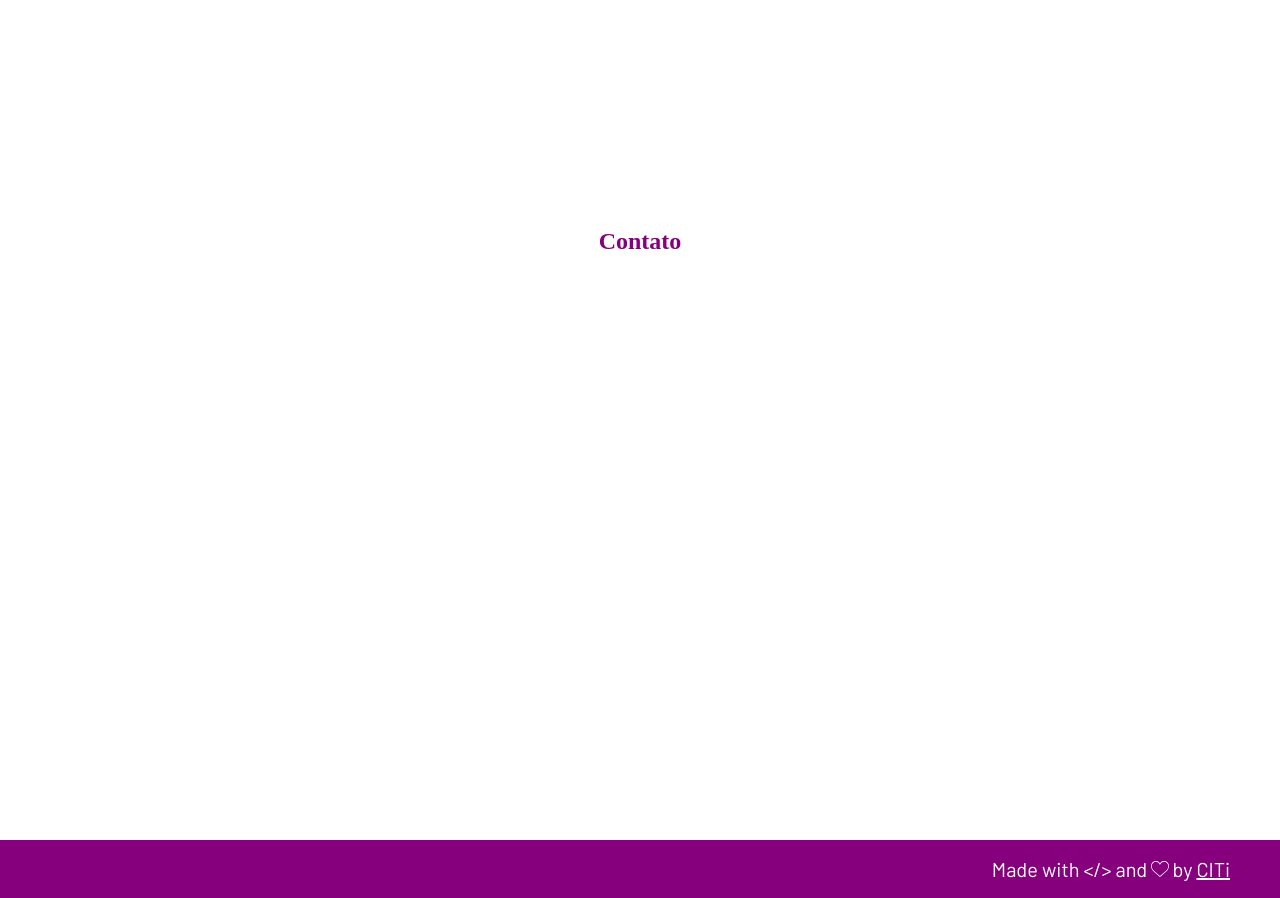
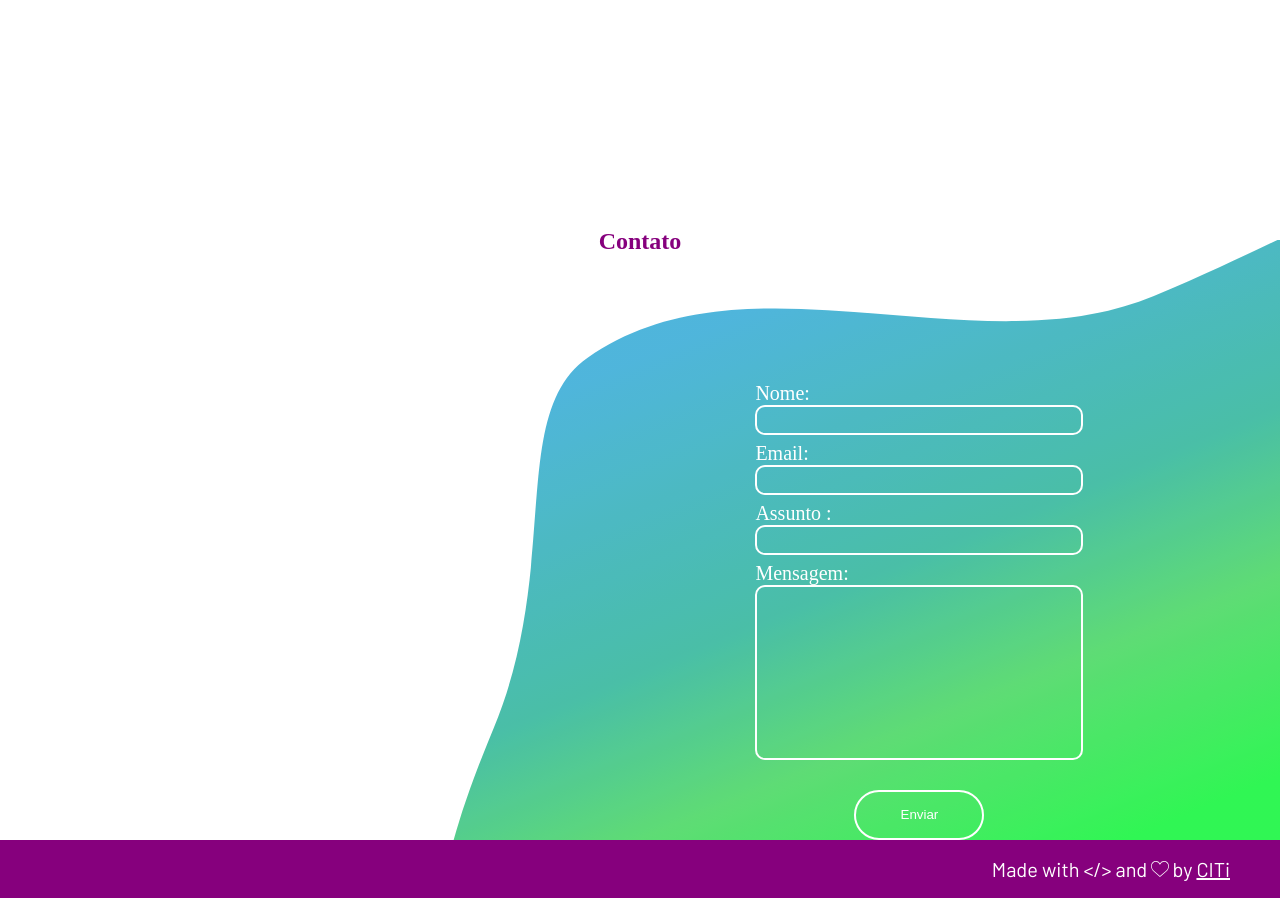
Before and after one commit to citi-onboarding/vale-pcd, a Django app: page / in a window 1280 px wide. Shown: the part 704-1602 px from the top of the page. Run offline with Django 3.2, Linux system fonts and the light colour scheme; data that the repository does not hold is empty; some web fonts are replaced.

Commit message:
adicionar imagem na seção contato, posicionar imagem, posicionar dados de contato (redes sociais e telefone)

```diff
--- a/static/css/contato.css
+++ b/static/css/contato.css
@@ -18,6 +18,16 @@
     font-size: 20px;
     display: flex;
     flex-direction: column;
+    z-index: 1;
+    color: white;
+}
+
+.contato-container-items2 {
+    font-size: 20px;
+    display: flex;
+    flex-direction: column;
+    align-self: center;
+    margin-top: 60px;
     z-index: 1;
     color: white;
 }
@@ -64,12 +74,14 @@
     display: flex;
     justify-self: right;
     justify-content: right;
-    align-items: center;
-    bottom: -200px;
-    right: 0px;
+    right: 0;
+    bottom: 15px;
+    /* padding-bottom: 150px; */
     position: absolute;
-    height: 700px;
+    height: 600px;
     opacity: 90%;
     z-index: -1;
-    border: 0px;
+    overflow: hidden;
+    width: 65%;
+    bottom: 0;
 }
--- a/templates/contato.html
+++ b/templates/contato.html
@@ -10,6 +10,7 @@
 
 
     <div class="contato-container">
+        <img src="static/imagens/contato-degrade2-alterado.svg" alt="" class="contato-container-imagem">
         <form action="POST" id="contact-form" class="contato-container-items">
             {% csrf_token %}
             <!--  <div> <img src="static/imagens/contato-degrade2.svg" alt="" class="contato-container-imagem"></div> -->
@@ -35,7 +36,7 @@
             </div>
         </form>
 
-        <div class="contato-container-items ">
+        <div class="contato-container-items2 ">
 
 
             <div> (81) 3426-8978 </div>
```
Also changed, not shown: static/imagens/contato-degrade2-alterado.svg (added).
